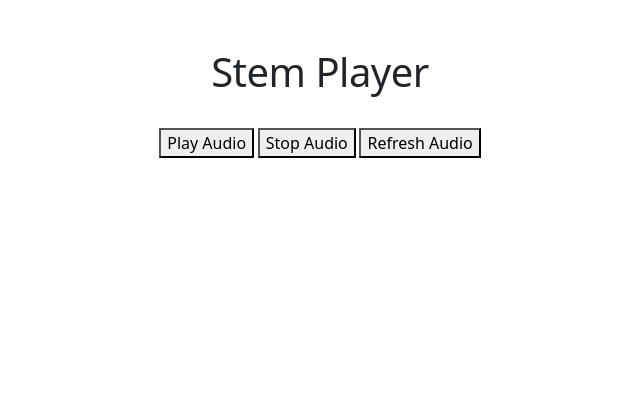
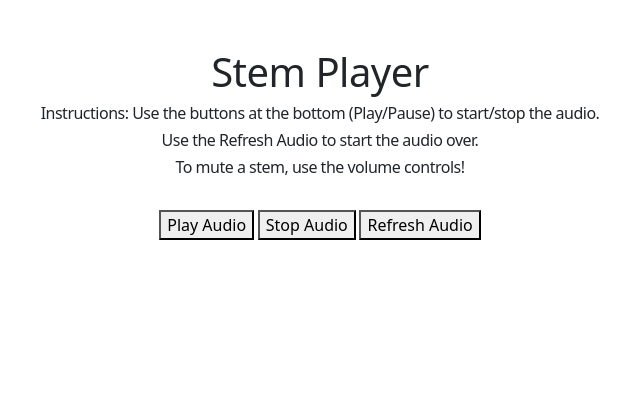
Before and after one commit to john7rho/orpheus_website, a Flask app: template templates/player.html in a window 1280 px wide. Shown: the part 78-498 px from the top of the page, without its empty margins (320-960 px from the left). Run offline with Flask 2, Linux system fonts and the light colour scheme; the template is opened without the code that fills it, so the values that code supplies are empty; parts of the project's set-up code (start-up, migrations or seed data) failed here and were passed over; some libraries are stand-ins or nearby versions.

Commit message:
added instructions to player.html

```diff
--- a/templates/player.html
+++ b/templates/player.html
@@ -9,6 +9,9 @@
     <h1 class="center">
         Stem Player
     </h1>
+    <h6 class='center'>Instructions: Use the buttons at the bottom (Play/Pause) to start/stop the audio.</h6>
+    <h6 class='center'>Use the Refresh Audio to start the audio over. </h6>
+    <h6 class='center'>To mute a stem, use the volume controls!</h6>
     <table class="center">
         {% for stem in stems %}
             <tr>
```
